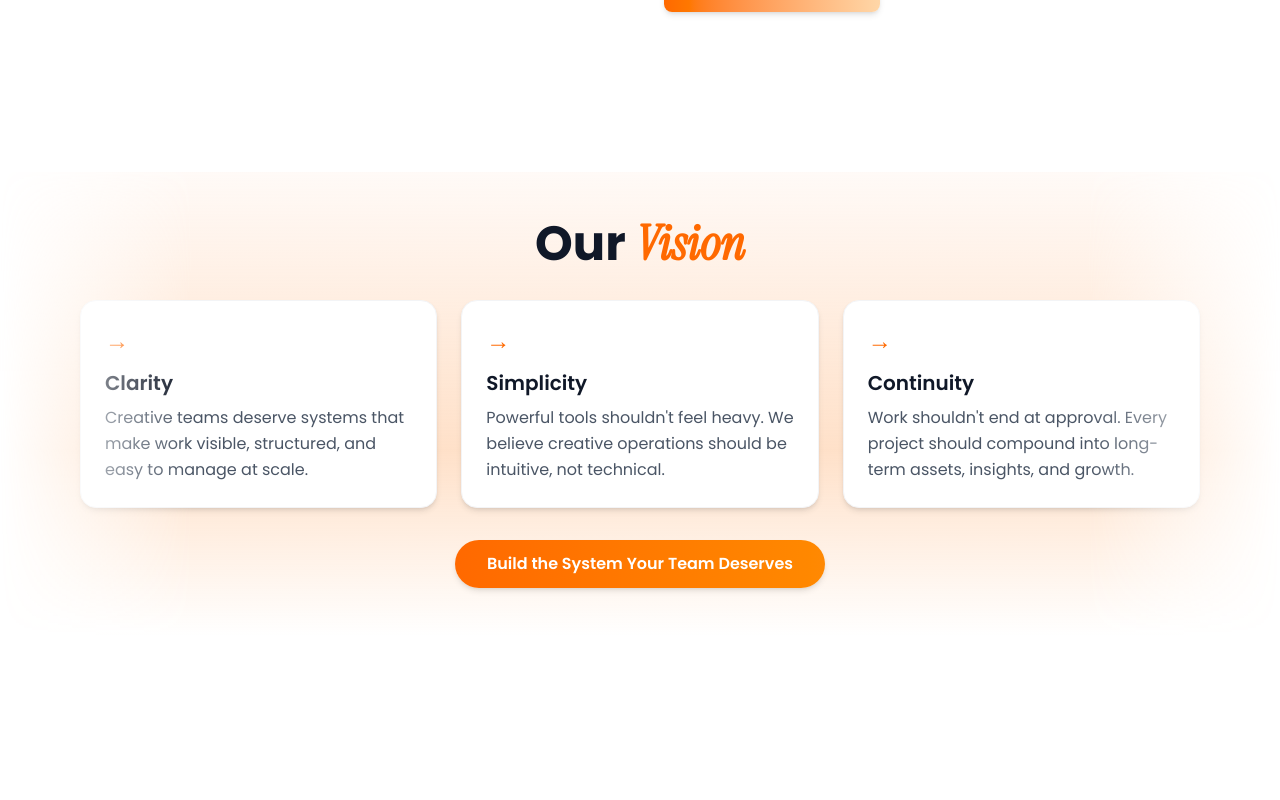
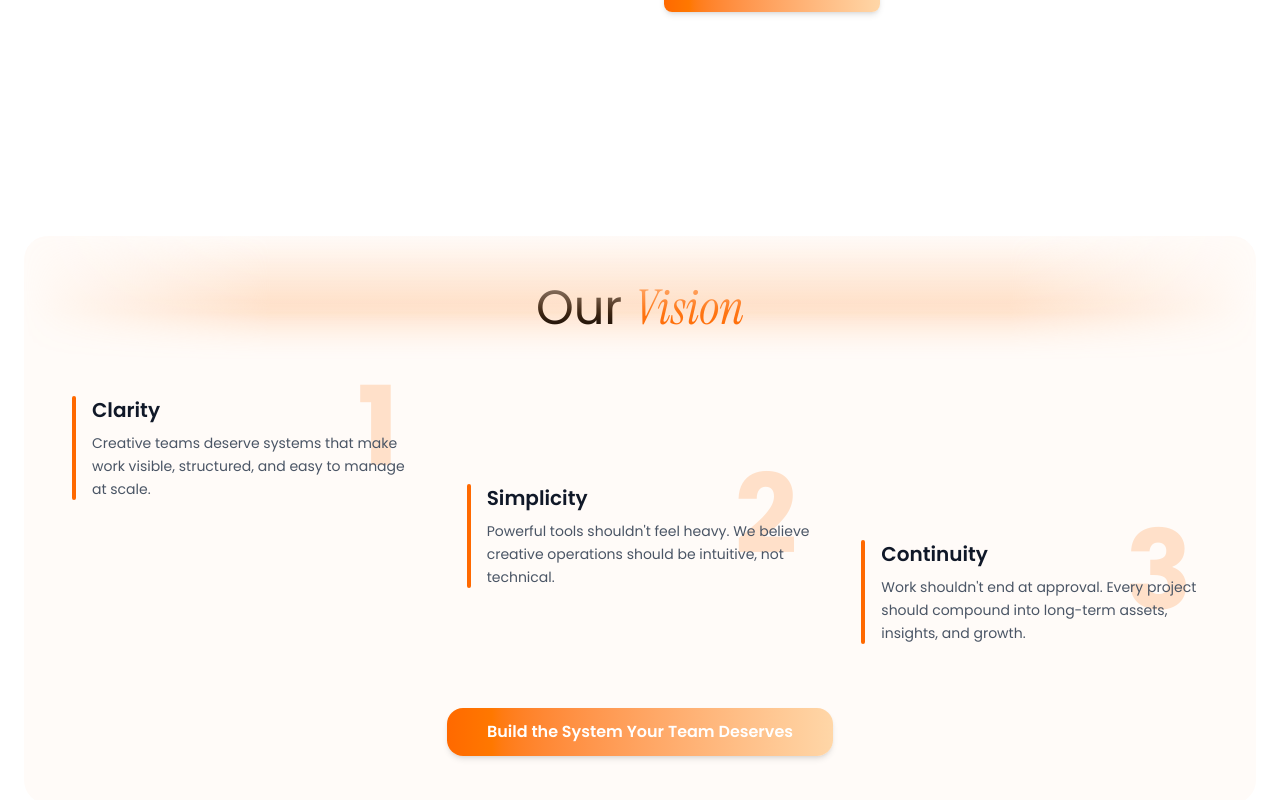
Before and after one commit to alihussnain1122/Sevvy, a React (Vite) app: page /how-it-works in a window 1280 px wide. Shown: the part 4848-5648 px from the top of the page. Before the commit the page ends 5484 px from the top, so only its background shows below. Built offline with nearby package versions, Linux system fonts and the light colour scheme; the HTML template or start-up script is replaced by a standard one; a web font is replaced by a local one.

Commit message:
making vision section page-2

```diff
--- a/src/components/Works/Vision.jsx
+++ b/src/components/Works/Vision.jsx
@@ -2,53 +2,103 @@ import React from "react";
 
 const Vision = () => {
   return (
-    <section
-      className="relative w-full overflow-hidden"
-      style={{
+    <section className="relative w-full py-16">
+      <div className=" mx-auto px-6">
+        <div className="bg-[#fffbf8] rounded-3xl p-12 relative overflow-hidden">
+            {/* Top gradient overlay */}
+            <div className="absolute top-0 left-0 right-0 h-32 pointer-events-none" style={{
               background: 'linear-gradient(180deg, #fffaf7 0%, rgba(254, 154, 75, 0.3) 60%, transparent 100%)',
-        maskImage: 'linear-gradient(to right, transparent 0%, black 15%, black 85%, transparent 100%)',
-        WebkitMaskImage: 'linear-gradient(to right, transparent 0%, black 15%, black 85%, transparent 100%)',
-        paddingTop: '48px', // ~py-12
-        paddingBottom: '48px',
-      }}
-    >
-      <div className="max-w-6xl mx-auto px-4">
+              maskImage: 'linear-gradient(to top, transparent 0%, black 50%, black 50%), linear-gradient(to right, transparent 0%, black 20%, black 80%, transparent 100%)',
+              WebkitMaskImage: 'linear-gradient(to top, transparent 0%, black 50%, black 50%), linear-gradient(to right, transparent 0%, black 20%, black 80%, transparent 100%)',
+              maskComposite: 'intersect',
+              WebkitMaskComposite: 'source-in'
+            }} />
+
           {/* Heading */}
-        <h2 className="text-4xl md:text-5xl font-bold text-gray-900 text-center mb-8">
-          Our <span className="italic text-orange-500 font-Instrument">Vision</span>
+          <div className="text-center mb-16">
+            <h2 className="text-4xl md:text-5xl text-black">
+              Our <span className="italic font-Instrument text-orange-500">Vision</span>
             </h2>
-        {/* Cards Grid */}
-        <div className="grid grid-cols-1 md:grid-cols-3 gap-6">
-          {/* Card 1: Clarity */}
-          <div className="bg-white rounded-2xl p-6 shadow-md border border-gray-100 transition-colors duration-200 hover:bg-[#fffaf7]">
-            <div className="text-orange-500 text-2xl mb-3">→</div>
+          </div>
+
+          {/* Content Grid */}
+          <div className="grid grid-cols-1 md:grid-cols-3 gap-12 mb-16">
+
+            {/* Block 1: Clarity */}
+            <div className="relative self-start">
+              {/* Background Number */}
+              <div className="absolute -top-6 -right-1 pr-6 text-[100px] md:text-[110px] font-bold text-[#ffe0c9] z-0 leading-none select-none">
+                1
+              </div>
+
+              {/* Content */}
+              <div className="relative z-10 flex gap-4">
+                {/* Orange Vertical Line */}
+                <div className="w-1 bg-orange-500 rounded-full flex-shrink-0"></div>
+
+                {/* Text Content */}
+                <div>
                   <h3 className="text-xl font-semibold text-gray-900 mb-2">Clarity</h3>
-            <p className="text-gray-600 leading-relaxed text-base">
+                  <p className="text-gray-600 leading-relaxed text-sm">
                     Creative teams deserve systems that make work visible, structured, and easy to manage at scale.
                   </p>
                 </div>
-          {/* Card 2: Simplicity */}
-          <div className="bg-white rounded-2xl p-6 shadow-md border border-gray-100 transition-colors duration-200 hover:bg-[#fffaf7]">
-            <div className="text-orange-500 text-2xl mb-3">→</div>
+              </div>
+            </div>
+
+            {/* Block 2: Simplicity */}
+            <div className="relative self-center mt-4 md:mt-8">
+              {/* Background Number */}
+              <div className="absolute -top-6 -right-2 pr-6 text-[100px] md:text-[110px] font-bold text-[#ffe0c9] z-0 leading-none select-none">
+                2
+              </div>
+
+              {/* Content */}
+              <div className="relative z-10 flex gap-4">
+                {/* Orange Vertical Line */}
+                <div className="w-1 bg-orange-500 rounded-full flex-shrink-0"></div>
+
+                {/* Text Content */}
+                <div>
                   <h3 className="text-xl font-semibold text-gray-900 mb-2">Simplicity</h3>
-            <p className="text-gray-600 leading-relaxed text-base">
+                  <p className="text-gray-600 leading-relaxed text-sm">
                     Powerful tools shouldn't feel heavy. We believe creative operations should be intuitive, not technical.
                   </p>
                 </div>
-          {/* Card 3: Continuity */}
-          <div className="bg-white rounded-2xl p-6 shadow-md border border-gray-100 transition-colors duration-200 hover:bg-[#fffaf7]">
-            <div className="text-orange-500 text-2xl mb-3">→</div>
+              </div>
+            </div>
+
+            {/* Block 3: Continuity */}
+            <div className="relative  self-end mt-16 md:mt-36">
+              {/* Background Number */}
+              <div className="absolute -top-6 -right-2 pr-6 text-[100px] md:text-[110px] font-bold text-[#ffe0c9] z-0 leading-none select-none">
+                3
+              </div>
+
+              {/* Content */}
+              <div className="relative z-10 flex gap-4">
+                {/* Orange Vertical Line */}
+                <div className="w-1 bg-orange-500 rounded-full flex-shrink-0"></div>
+
+                {/* Text Content */}
+                <div>
                   <h3 className="text-xl font-semibold text-gray-900 mb-2">Continuity</h3>
-            <p className="text-gray-600 leading-relaxed text-base">
+                  <p className="text-gray-600 leading-relaxed text-sm">
                     Work shouldn't end at approval. Every project should compound into long-term assets, insights, and growth.
                   </p>
                 </div>
               </div>
+            </div>
+
+          </div>
+
           {/* CTA Button */}
-        <div className="text-center mt-8">
-          <button className="px-8 py-3 bg-gradient-to-r from-orange-500 to-orange-400 text-white rounded-full font-semibold shadow-md hover:brightness-110 transition-all duration-300">
+          <div className="text-center mt-16">
+            <button className="px-10 py-3 bg-gradient-to-r from-orange-500 to-orange-200 text-white font-semibold rounded-2xl shadow-md hover:shadow-lg hover:scale-105 transition-all duration-300">
               Build the System Your Team Deserves
             </button>
+          </div>
+
         </div>
       </div>
     </section>
```
Lines whose indentation alone changed are shown as unchanged.
